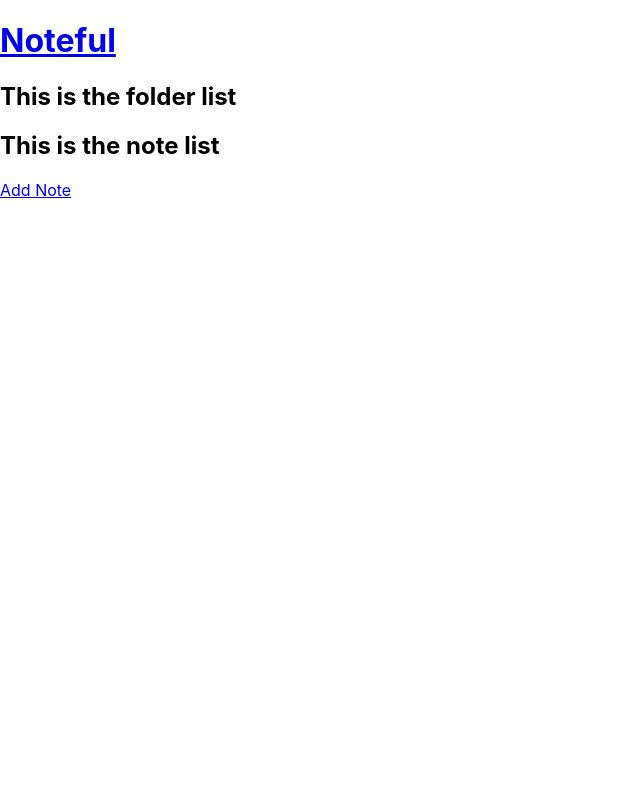
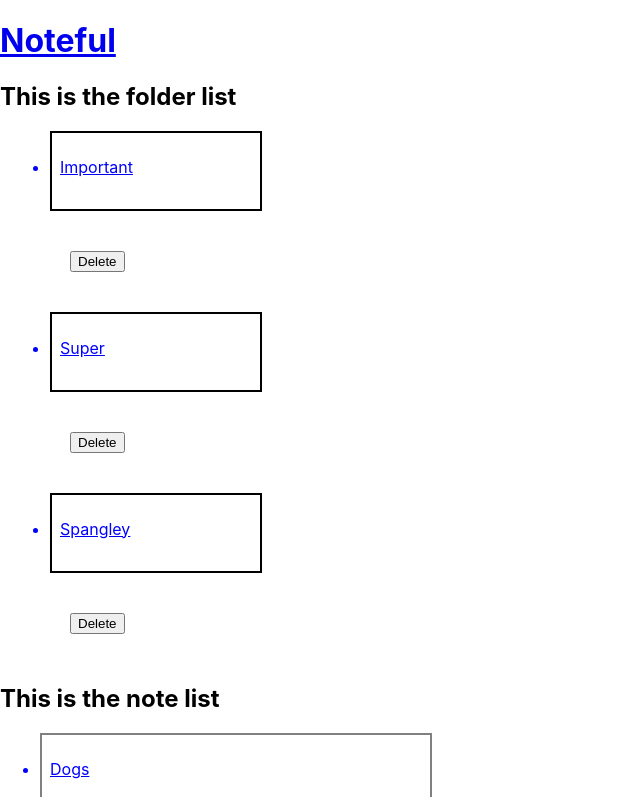
Before and after one commit to lindsayesterman/noteful, a React (Create React App) app: page / in a window 1280 px wide. Shown: the top 797 px of the page, without its empty margins (0-640 px from the left). Built offline with nearby package versions, Linux system fonts and the light colour scheme.

Commit message:
list shows up

```diff
--- a/src/App.css
+++ b/src/App.css
@@ -1,10 +1,13 @@
 
-.note{
-  width: 500px;
-  height:100px;
-  border: 2px solid black;
-  margin: 10px;
-  list-style:none;
+.note, .folder{
+  --note-height: 88px;
+  color: blue;
+  height: var(--note-height);
+  margin-bottom: 8px;
+  max-width: 380px;
+  padding: 8px 0 8px 8px;
+  position: relative;
+  border: 2px solid gray;
 }
 
 .folder{
@@ -14,21 +17,26 @@
   margin: 10px;
 }
 
-.App-header {
-  background-color: #282c34;
-  min-height: 100vh;
-  display: flex;
-  flex-direction: column;
-  align-items: center;
-  justify-content: center;
-  font-size: calc(10px + 2vmin);
-  color: white;
+.add-note{
+  background-color: #cacaca;
+  border-radius: 30px;
+  color: black;
+  display: block;
+  margin: 0 auto;
+  font-size: 12px;
+  font-weight: bold;
+  padding: 8px;
+  text-decoration: none;
+  width: 60px;
+  margin-bottom:20px;
 }
 
-.add-note{
-  margin:20px;
+input, select{
+  height:35px;
+  width:100%;
+  margin:10px;
 }
 
-.App-link {
-  color: #61dafb;
+button {
+  margin:30px;
 }
--- a/src/addNote.js
+++ b/src/addNote.js
@@ -9,7 +9,16 @@ class AddNote extends React.Component{
     render(){
         return(
             <div>
-                <h1>hey</h1>
+                <form>
+                    <label for="note-name">Name</label>
+                    <input id="note-name" type="text"></input>
+                    <label for="note-content">Content</label>
+                    <input id="note-content" type="text"></input>
+                    <select for="note-folder">
+                    <option>Folder</option>
+                    </select>
+                </form>
+                <button type="submit">Add Note</button>
             </div>
         )
     }
--- a/src/folder.js
+++ b/src/folder.js
@@ -2,13 +2,13 @@ import React from 'react';
 
 export default function Folder (props){
     return(
-        <li className='folder'>
-            <p>{props.name}</p>
-            {console.log(props.name)}
-            <p>{props.modified}</p>
-            <button type="delete">
-                Delete
-            </button>
-        </li>
+          <div>
+          <li className='folder'>
+              <p>{props.name}</p>
+          </li>
+              <button type="delete">
+                  Delete
+              </button>
+          </div>
     )
 }
--- a/src/folderList.js
+++ b/src/folderList.js
@@ -10,16 +10,14 @@ class NoteList extends React.Component {
     };
 
     render() {
-    const folderLocation = this.props.folders.LOCATION
-    ? this.props.folders.LOCATION.split(',')
-    : [];
+
     const { folders } = this.props
       return (
         <section className='folder-list'>
-            <h1>This is the folder list</h1>
+            <h2>This is the folder list</h2>
           <Link to={'/'}>
           <ul>
-            {folderLocation.map(folder =>
+            {folders.map(folder =>
               <Folder
                 key={folders.id}
                 {...folder}
--- a/src/note.js
+++ b/src/note.js
@@ -1,14 +1,15 @@
 import React from 'react';
 
-export default function Note (props){
+export default function Note(props){
         return(
+            <div>
             <li className='note'>
                 <p>{props.name}</p>
-                {console.log(props.name)}
                 <p>{props.modified}</p>
+            </li>
                 <button type="delete">
                     Delete
                 </button>
-            </li>
+            </div>
         )
 }
--- a/src/noteApp.js
+++ b/src/noteApp.js
@@ -1,14 +1,13 @@
-import React from 'react';
+import React, { Component } from 'react';
 import FolderList from './folderList.js';
 import NoteList from './noteList.js'
-import notes from './store.js'
-import folders from './store.js'
+import store  from './store.js'
 import AddNote from './addNote.js'
 import { Route } from 'react-router-dom';
 import { Link } from 'react-router-dom'
 
-
-class NoteApp extends React.Component{
+const  { folders, notes } = store
+class NoteApp extends Component{
     state = {
         notes,
         folders
@@ -32,9 +31,11 @@ class NoteApp extends React.Component{
         const { folders } = this.state
         return(
             <div>
+              <header>
               <Link to={'/'}>
                 <h1>Noteful</h1>
                 </Link>
+                </header>
                 <Route
                   exact
                   path='/'
--- a/src/noteList.js
+++ b/src/noteList.js
@@ -9,16 +9,14 @@ class NoteList extends React.Component {
     };
 
     render() {
-    const noteLocation = this.props.notes.LOCATION
-    ? this.props.notes.LOCATION.split(',')
-    : [];
     const { notes } = this.props
+    console.log(notes)
       return (
         <section className='note-list'>
-          <h1>This is the note list</h1>
+          <h2>This is the note list</h2>
           <Link to={'/'}>
           <ul>
-            {noteLocation.map(note =>
+            {notes.map(note =>
               <Note
                 key={notes.id}
                 {...note}
@@ -26,7 +24,7 @@ class NoteList extends React.Component {
             )}
           </ul>
           </Link>
-            <Link to={'/addNote'}>
+            <Link to={'/addNote'} className="add-note">
               Add Note
               </Link>
         </section>
```
